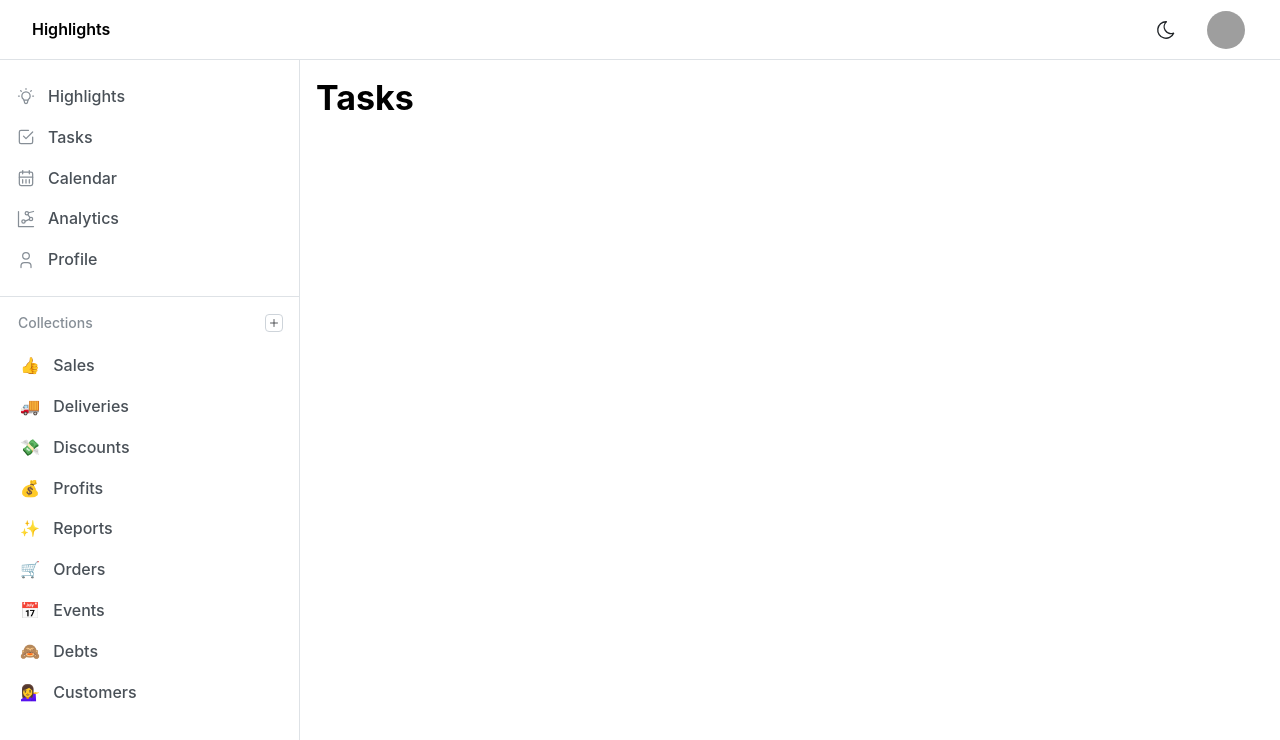
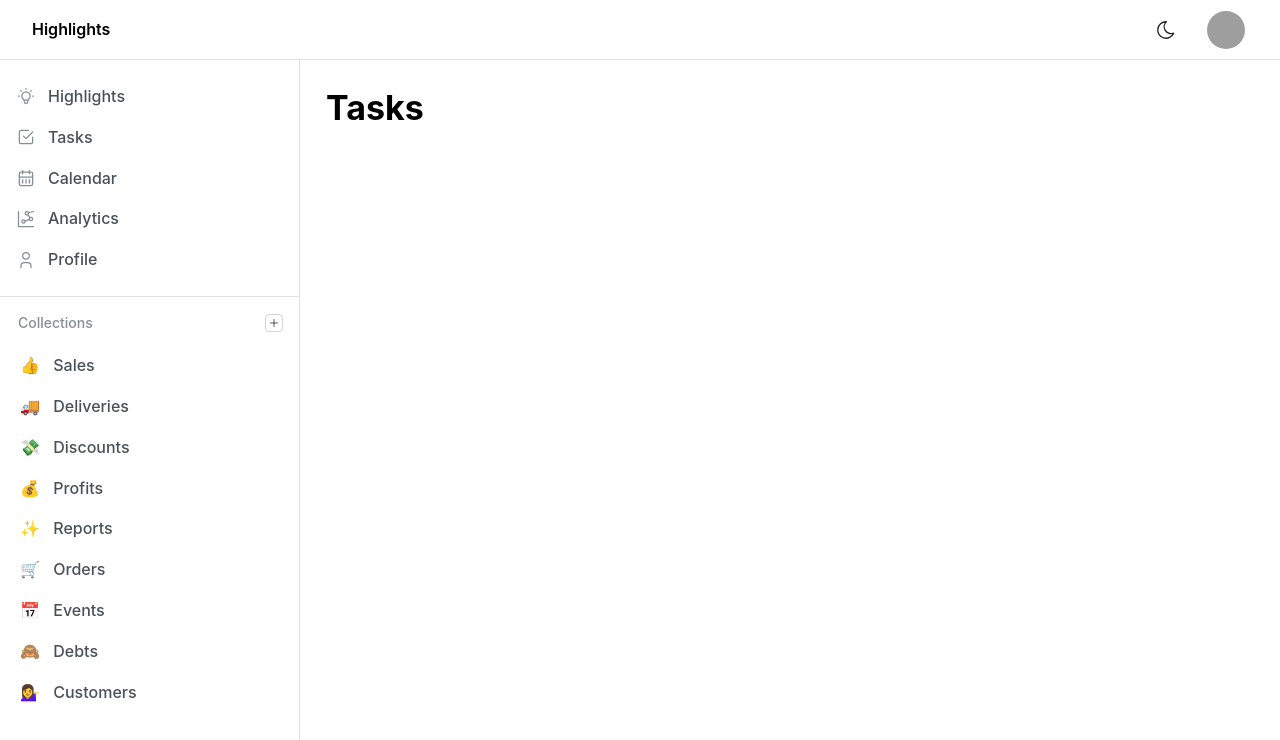
Before and after one commit to nipunayf/highlights, a Next.js app in the folder src/website/highlights/: page /tasks in a window 1280 px wide. Shown: the top 740 px of the page. Built offline with nearby package versions, Linux system fonts and the light colour scheme; grey boxes are pictures that could not be loaded; what @azure/msal-react would draw is missing.

Commit message:
Add margin to content in appshell main

```diff
--- a/src/website/highlights/src/components/PageLayout.tsx
+++ b/src/website/highlights/src/components/PageLayout.tsx
@@ -1,4 +1,4 @@
-import { AppShell } from '@mantine/core';
+import { AppShell, Box } from '@mantine/core';
 import { useDisclosure } from '@mantine/hooks';
 import Navbar from './Navbar/Navbar';
 import Header from './Header/Header';
@@ -25,7 +25,9 @@ export default function PageLayout({ children }: { children: React.ReactNode })
             </AppShell.Navbar>
 
             <AppShell.Main>
-                {children}
+                <Box m={'xs'}>
+                    {children}
+                </Box>
             </AppShell.Main>
         </AppShell>
     );
```
